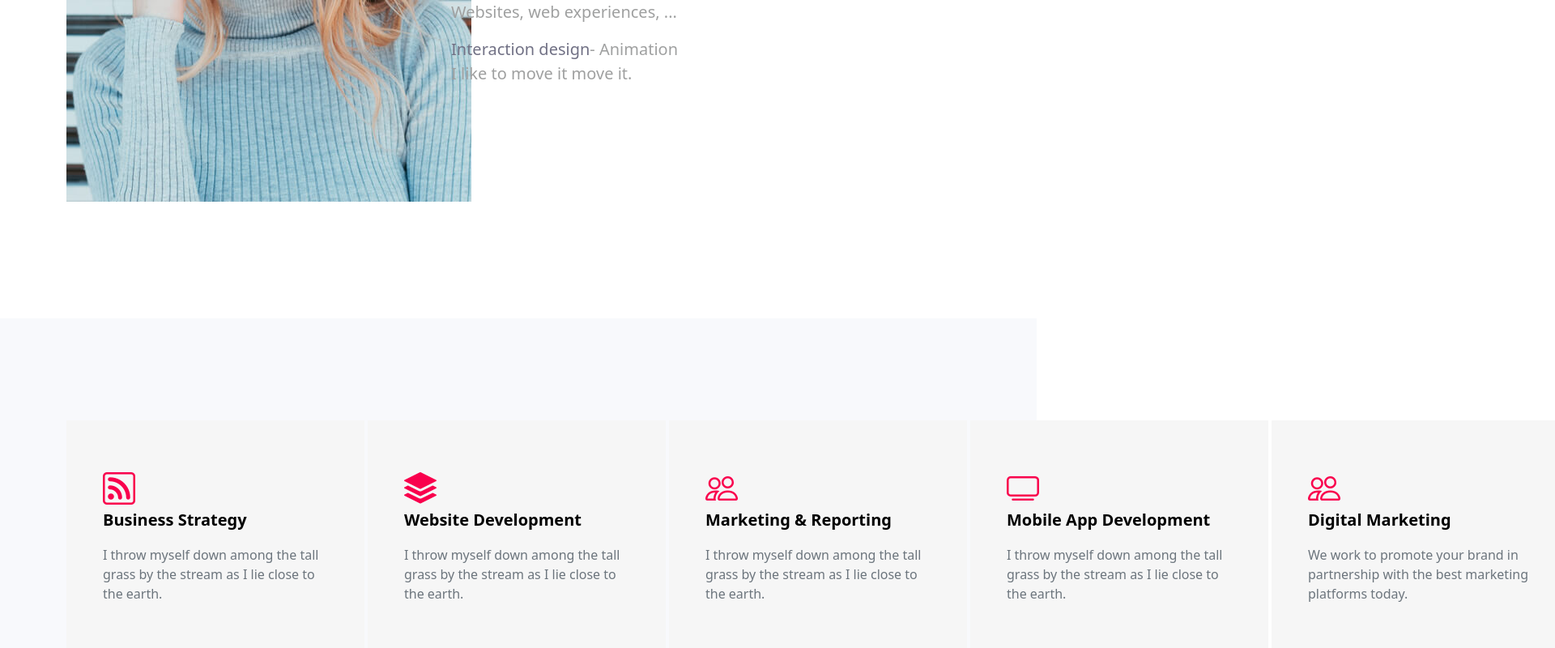
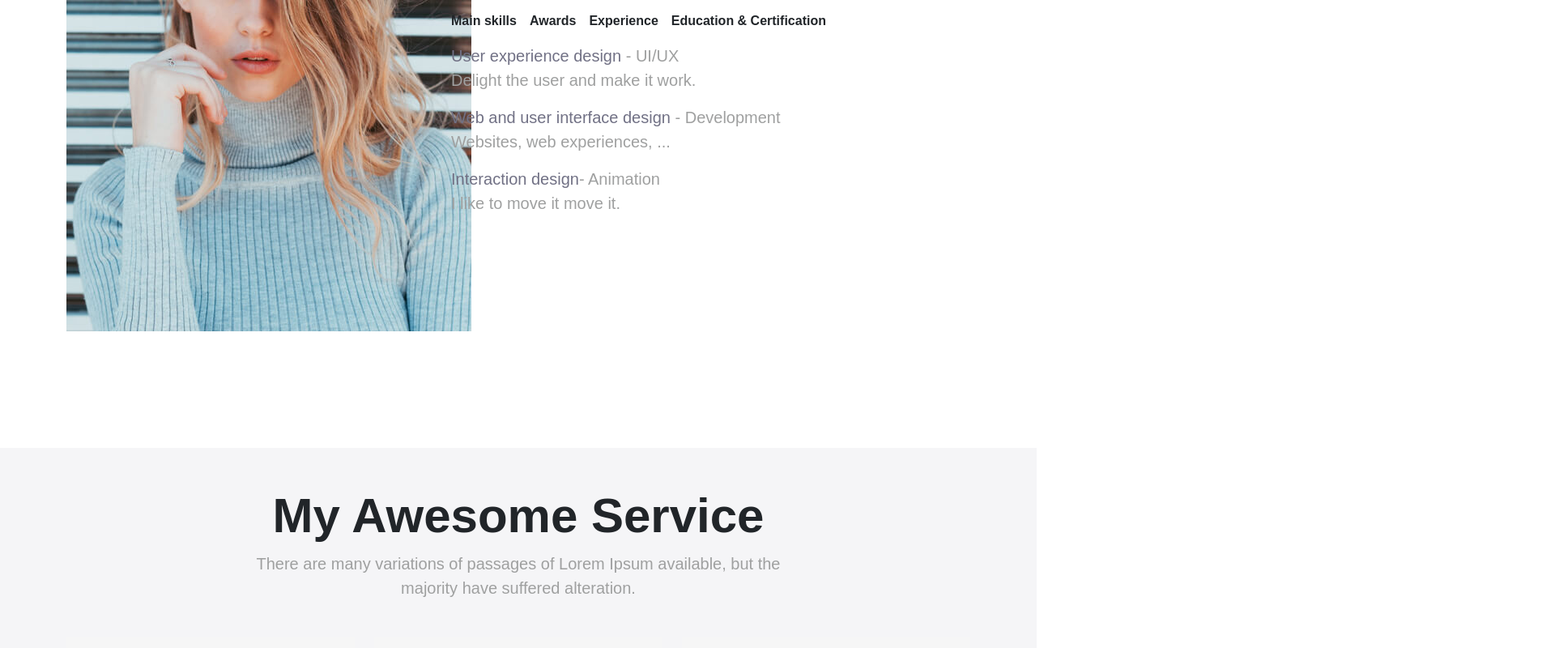
Before and after one commit to Khushbupatel05/react-pr-1, a React (Vite) app: page / in a window 1280 px wide. Shown: the part 1200-2000 px from the top of the page at 81% size, 1920 px wide, since content can reach past the window. Built offline with nearby package versions, Linux system fonts and the light colour scheme.

Commit message:
commit for add sections

```diff
--- a/src/App.jsx
+++ b/src/App.jsx
@@ -1,6 +1,8 @@
 import About from "./Components/About"
+import Counter from "./Components/Counter"
 import Header from "./Components/Header"
 import Home from "./Components/home"
+import Project from "./Components/Project"
 import Services from "./Components/services"
 
 
@@ -12,6 +14,8 @@ const App = () => {
       <Home />
       <About/>
       <Services />
+      <Project/>
+      <Counter/>
     </div>
   )
 }
--- a/src/Components/Card1.jsx
+++ b/src/Components/Card1.jsx
@@ -3,8 +3,8 @@ import React from 'react';
 const Card1 = (props) => {
   return (
     <div className="col-lg-4 col-md-6 col-sm-6 col-12">
-      <div className="card-content" style={{ width: '23rem' }}>
-        <div className="card-body">
+      <div className="card-content">
+        <div className="card-body  rounded">
           <h5 className="card-title fs-1">
             <i className={`${props.icon}`}></i>
           </h5>
--- /dev/null
+++ b/src/Components/Counter.jsx
@@ -0,0 +1,44 @@
+import React from 'react'
+
+const Counter = () => {
+  return (
+    <section className='py-5'>
+        <div className="container">
+            <div className="row">
+                <div className="col-lg-12">
+                    <div className='text-center'>
+                        <h3>Our Fun Facts</h3>
+                    </div>
+                </div>
+                <div className="col-lg-4 col-md-4 col-sm-6 col-12">
+                    <div className='text-center my-5'>
+                        <h5 className='counter'>
+                            <span>199 </span>
+                        </h5>
+                        <p class="description fs-5">The standard chunk of Lorem Ipsum <br /> used since the 1500s is reproduced <br/> below for those.</p>
+                    </div>
+                </div>
+                <div className="col-lg-4 col-md-4 col-sm-6 col-12">
+                    <div className='text-center my-5'>
+                        <h5 className='counter'>
+                            <span>575</span>
+                        </h5>
+                        <p class="description fs-5">The standard chunk of Lorem Ipsum <br /> used since the 1500s is reproduced <br/> below for those.</p>
+                    </div>
+                </div>
+                <div className="col-lg-4 col-md-4 col-sm-6 col-12">
+                    <div className='text-center my-5'>
+                        <h5 className='counter'>
+                            <span>69</span>
+                        </h5>
+                        <p class="description fs-5">The standard chunk of Lorem Ipsum <br /> used since the 1500s is reproduced <br/> below for those.</p>
+                    </div>
+                </div>
+
+            </div>
+        </div>
+    </section>
+  )
+}
+
+export default Counter
--- a/src/Components/Header.jsx
+++ b/src/Components/Header.jsx
@@ -2,9 +2,9 @@ import React from 'react'
 
 const Header = () => {
   return (
-    <header>
+    <header className=''>
        <div className="container">
-        <div className=' d-flex align-items-center justify-content-between'>
+          <div className=' d-flex align-items-center justify-content-between top-header'>
               <div className='d-flex align-items-center my-3'>
                   <div className="logo ">
                     <img src="/Img/logo-symbol-dark.png" alt="" />
--- a/src/Components/Home.jsx
+++ b/src/Components/Home.jsx
@@ -9,7 +9,7 @@ const Home = () => {
                     <div className='col-lg-12'>
                         <div className='home-content d-flex  vh-100 flex-column justify-content-center '>
                             <span className='fs-6'>FREELANCE  DIGITAL  DESIGNER</span>
-                            <h1 class="title" className=' title fw-bold py-3'>Hello, I’m <span className='title-color'>Nancy</span> Welcome to <br /> my World.</h1>
+                            <h1 class="title" className=' title fw-bold py-3'>Hello, I’m <span className='title-color'>Nancy</span> <br /> Welcome to <br /> my World.</h1>
                         </div>
                     </div>
                 </div>
--- /dev/null
+++ b/src/Components/Latestcard.jsx
@@ -0,0 +1,20 @@
+import React from 'react'
+
+const Latestcard = (props) => {
+  return (
+    <div className="col-lg-4 col-md-6 col-sm-6 col-12">
+        <div className="Project-content text-center">
+            <div className="Project-body   rounded">
+            <h5 className="project-title fs-1">
+                <img src={props.img} alt="" />
+            <p className="card-text text-center fs-6 fw-semibold">{props.title}</p>
+            <p className="latestcard text-center">{props.desc}</p>
+            </h5>
+            <button className='fs-6 rounded '>VIEW DETAILS</button>
+            </div>
+        </div>
+    </div>
+  )
+}
+
+export default Latestcard
--- /dev/null
+++ b/src/Components/Project.jsx
@@ -0,0 +1,59 @@
+import React from 'react'
+import Latestcard from './Latestcard';
+
+const Project = () => {
+    let arr = [
+        {
+            img:"https://trydo.rainbowit.net/assets/images/portfolio/portfolio-1.jpg",
+            title: "Development",
+            desc: "Getting tickets to the big show"
+        },
+        {
+            img:"https://trydo.rainbowit.net/assets/images/portfolio/portfolio-2.jpg",
+            title: "",
+            desc: ""
+        },
+        {
+            img:"https://trydo.rainbowit.net/assets/images/portfolio/portfolio-3.jpg",
+            title: "",
+            desc: ""
+        },
+        {
+            img:"https://trydo.rainbowit.net/assets/images/portfolio/portfolio-9.jpg",
+            title: "",
+            desc: ""
+        },
+        {
+            img:"https://trydo.rainbowit.net/assets/images/portfolio/portfolio-5.jpg",
+            title: "",
+            desc: ""
+        },
+        {
+            img:"https://trydo.rainbowit.net/assets/images/portfolio/portfolio-4.jpg",
+            title: "",
+            desc: ""
+        },
+
+  ]
+  return (
+     <section className="latest  py-5 my-2 ">
+            <div className="container">
+                <div className=''>
+                    <h2 className='service-title text-center'>My Latest Project</h2>
+                    <p className='text-center fs-5 service-text'>There are many variations of passages of Lorem Ipsum available, but the
+                        <br />majority have suffered alteration.</p>
+                </div>
+            </div>
+            <div className="container ">
+                <div className="row gy-4 mb-5">
+                        {arr.map((item) => {
+                            return <Latestcard img={item.img} title={item.title} desc={item.desc} />
+                        })}
+                </div>
+            </div>
+
+        </section>
+  )
+}
+
+export default Project;
--- a/src/Components/Rigthsite.jsx
+++ b/src/Components/Rigthsite.jsx
@@ -11,7 +11,7 @@ const Rigthsite = () => {
           <div className=''>
             <div className="row">
               <div className="col-lg-12">
-                <ul className='d-flex gap-2 ps-0 fw-bold '>
+                <ul className='d-flex gap-3 ps-0 fw-bold '>
                   <li>Main skills</li>
                   <li>Awards</li>
                   <li>Experience</li>
--- a/src/Components/Services.jsx
+++ b/src/Components/Services.jsx
@@ -35,17 +35,18 @@ const Services = ()=> {
         }
   ]
     return(
-        <section className="service  py-5 mb-5">
+        <section className="service  py-5 my-2 ">
             <div className="container">
-                <div className="row gy-5">
-                    <div>
-
+                <div className=''>
+                    <h2 className='service-title text-center'>My Awesome Service</h2>
+                    <p className='text-center fs-5 service-text'>There are many variations of passages of Lorem Ipsum available, but the <br />majority have suffered alteration.</p>
                 </div>
-                    <div className='d-flex card-img'>
+            </div>
+            <div className="container ">
+                <div className="row gy-4 mb-5">
                         {arr.map((item) => {
                             return <Card1 icon={item.icon} title={item.title} desc={item.desc} />
                         })}
-                    </div>
                 </div>
             </div>
         </section>
--- a/src/index.css
+++ b/src/index.css
@@ -1,77 +1,181 @@
 @import url('https://fonts.googleapis.com/css2?family=Montserrat:ital,wght@0,100..900;1,100..900&display=swap');
-*{
+
+* {
   text-decoration: none;
   list-style: none;
+  font-family: Poppins, sans-serif;
 }
-.nav:hover{
+
+.nav:hover {
   color: #f9004d;
 }
-.icon:hover{
+
+.icon:hover {
   color: #f9004d;
   transform: translateY();
   font-size: 16px;
 }
-.btn:hover{
+
+.btn:hover {
   color: #f9004d;
   transform: translateY();
 }
-header{
+
+header {
   position: absolute;
   width: 100%;
 }
-.home-bg{
+.top-header{
+  position: sticky;
+}
+
+.home-bg {
   background-image: url("/Img/bg-image-25.jpg");
   background-repeat: no-repeat;
   background-size: cover;
   background-position: 50%;
-  height: 80vh;
+  height: 100vh;
 }
-.home-content{
-   padding-bottom: 160px;
+
+.home-content {
+  padding-bottom: 160px;
 }
-.title-color{
+
+.title-color {
   color: #f9004d;
 
 }
-.title{
-  font-size: 56px;
+
+.title {
+  font-size: 70px;
   color: #1f1f25;
   font-family: "Montserrat", sans-serif;
 
 }
-.sec-img{
+
+.sec-img {
   width: 100%;
 }
-h2{
+
+h2 {
 
   font-family: Poppins, sans-serif;
   font-size: 60px;
   font-weight: 700;
 }
-.about-content{
-   margin-top: 60px;
+
+.about-content {
+  margin-top: 60px;
 }
-.description{
+
+.description {
   color: #9fa0a0;
   font-size: 19px;
 }
-.content{
+
+.content {
   color: #9fa0a0;
 }
-.data{
+
+.data {
   color: #717185;
 }
-.service{
-  background-color: #f8f9fc;
+
+.service {
+  background-color: #f5f5f7;
+
 }
-.card-body{
-    margin-top: 30px;
-    background: #f6f6f6;
-    padding: 60px 45px;
+
+.card-content {
+  margin-top: 30px;
+  background-color: #f6f6f6;
+  padding: 60px 45px;
+  position: relative;
+  transition: 0.3s all linear;
+  height: 100%;
 }
-.card-title{
+
+.card-content:hover {
+  box-shadow: 0 10px 25px 10px rgba(0, 0, 0, .1);
+  transform: translateY(-5px);
+}
+
+.card-content:before {
+  position: absolute;
+  content: "";
+  left: 0;
+  top: 0;
+  background-image: linear-gradient(90deg, #f61b10, #ef0963);
+  width: 100%;
+  height: 100%;
+  z-index: -1;
+  opacity: 0;
+  visibility: hidden;
+  border-radius: 10px;
+}
+
+.card-title {
   color: #f9004d;
 }
-.card-text1{
+
+.card-text1 {
   color: black;
 }
+
+.card-content:hover .card-body h5 {
+  color: #fff !important;
+}
+.card-content:hover .card-body p {
+  color: #fff !important;
+
+}
+.card-content:hover:before {
+  opacity: 1;
+  visibility: visible;
+}
+.service-title{
+  font-size: 60px;
+  font-weight: 700;
+  margin-bottom: 8px;
+}
+.service-text{
+  color: #9fa0a0;
+}
+.project-content{
+    background-color: #f6004c;
+    background-image: linear-gradient(#f6004c 10%, #000);
+    position: absolute;
+    content: "";
+    top: 0;
+    left: 0;
+    width: 100%;
+    height: 100%;
+    z-index: 5;
+    cursor: pointer;
+    opacity: 0;
+}
+
+.project-content:hover {
+  box-shadow: 0 10px 25px 10px rgba(0, 0, 0, .1);
+  transform: translateY(-5px);
+}
+.latestcard{
+  font-size: 24px;
+}
+h3{
+  font-size: 36px;
+  font-weight: 500;
+}
+.counter{
+  font-size: 72px;
+  color: #ef0963;
+  font-weight: 700;
+  position: relative;
+
+}
+.counter::after{
+    position: absolute;
+    content: "+";
+    top: -17px;
+    font-size: 40px;
+}
```
Lines whose indentation alone changed are shown as unchanged.
